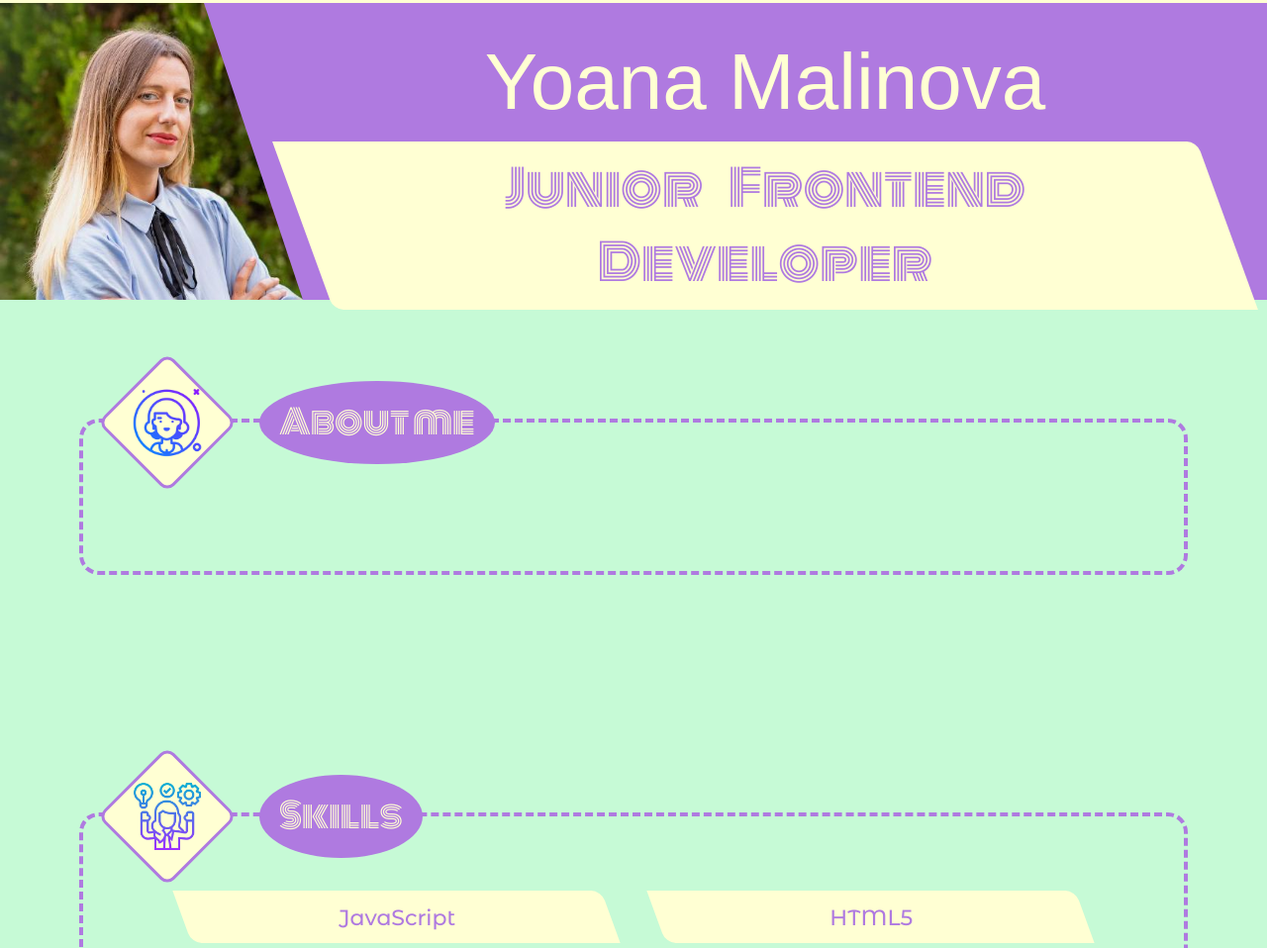
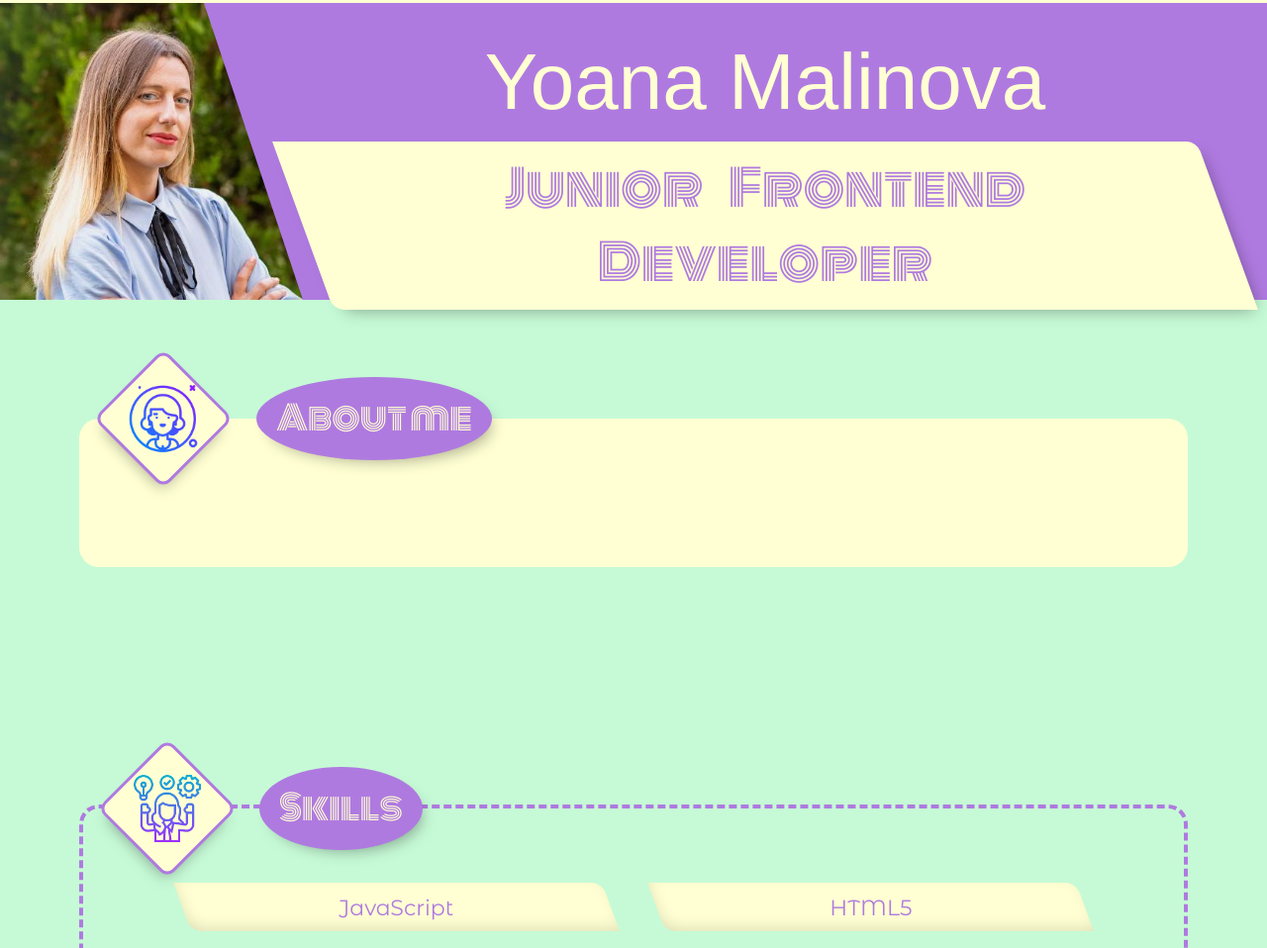
Before and after one commit to JoanaMalinova/Personal-Portfolio, a plain HTML site: page index.html in a window 1280 px wide. Shown: the part 81-1039 px from the top of the page at 99% size. Drawn offline with Linux system fonts and the light colour scheme; a web font is replaced by a local one.

Commit message:
added box-shadow to skills and icons

```diff
--- a/styles.css/style.css
+++ b/styles.css/style.css
@@ -136,6 +136,9 @@ body {
     border-bottom-left-radius: 10px;
     border-top-right-radius: 10px;
     width: 100%;
+    -webkit-box-shadow: 6px 8px 16px -8px rgba(0, 0, 0, 0.37);
+    -moz-box-shadow: 6px 8px 16px -8px rgba(0, 0, 0, 0.37);
+    box-shadow: 6px 8px 16px -8px rgba(0, 0, 0, 0.37);
 }
 
 .skewed {
@@ -193,6 +196,9 @@ body {
     left: 5px;
     top: -80px;
     border: 3px solid rgb(175, 122, 224);
+    -webkit-box-shadow: 6px 8px 16px -8px rgba(0, 0, 0, 0.37);
+    -moz-box-shadow: 6px 8px 16px -8px rgba(0, 0, 0, 0.37);
+    box-shadow: 6px 8px 16px -8px rgba(0, 0, 0, 0.37);
 }
 
 .inner-wrapper .section-heading {
@@ -207,6 +213,9 @@ body {
     color: #ffffd3;
     line-height: 1;
     font-family: "Monoton", sans-serif;
+    -webkit-box-shadow: 6px 8px 16px -8px rgba(0, 0, 0, 0.37);
+    -moz-box-shadow: 6px 8px 16px -8px rgba(0, 0, 0, 0.37);
+    box-shadow: 6px 8px 16px -8px rgba(0, 0, 0, 0.37);
 }
 
 .skill-list {
@@ -224,14 +233,17 @@ body {
 .skill-list > li {
     width: 45%;
     text-align: center;
-    font-weight: 500;
+    /* font-weight: 500; */
     background-color: #ffffd3;
     padding: 5px;
     border-bottom-left-radius: 10px;
     border-top-right-radius: 10px;
-    border: 2px solid #ffffd3;
+    /* border: 1px solid #ffffd3; */
     position: relative;
     transition: color 0.7s ease-in;
+    -webkit-box-shadow: inset 3px -6px 16px -6px rgba(0,0,0,0.17);
+    -moz-box-shadow: inset 3px -6px 16px -6px rgba(0,0,0,0.17);
+    box-shadow: inset 3px -6px 16px -6px rgba(0,0,0,0.17);
 }
 
 .skill-list > li::before {
@@ -243,6 +255,11 @@ body {
     height: 100%;
     background-color: rgb(175, 122, 224);
     transition: width 1s ease-in;
+    border-top-right-radius: 10px;
+    border-bottom-left-radius: 10px;
+    -webkit-box-shadow: inset 3px -6px 16px -6px rgba(0,0,0,0.17);
+    -moz-box-shadow: inset 3px -6px 16px -6px rgba(0,0,0,0.17);
+    box-shadow: inset 3px -6px 16px -6px rgba(0,0,0,0.17);
 }
 
 .skill-list span {
@@ -260,7 +277,7 @@ body {
         width: 90%;
     }
 
-    .skill-list > li:nth-of-type(4):before{
+    .skill-list > li:nth-of-type(4):before {
         width: 60%;
     }
 
@@ -271,7 +288,7 @@ body {
     }
 
     .skill-list > li:nth-of-type(7),
-    .skill-list > li:nth-of-type(10){
+    .skill-list > li:nth-of-type(10) {
         color: rgb(175, 122, 224);
     }
 
@@ -280,3 +297,10 @@ body {
         width: 40%;
     }
 }
+
+/* ****************About me********************** */
+
+.about-me .inner-wrapper {
+    background-color: #ffffd3;
+    border: none;
+}
```
